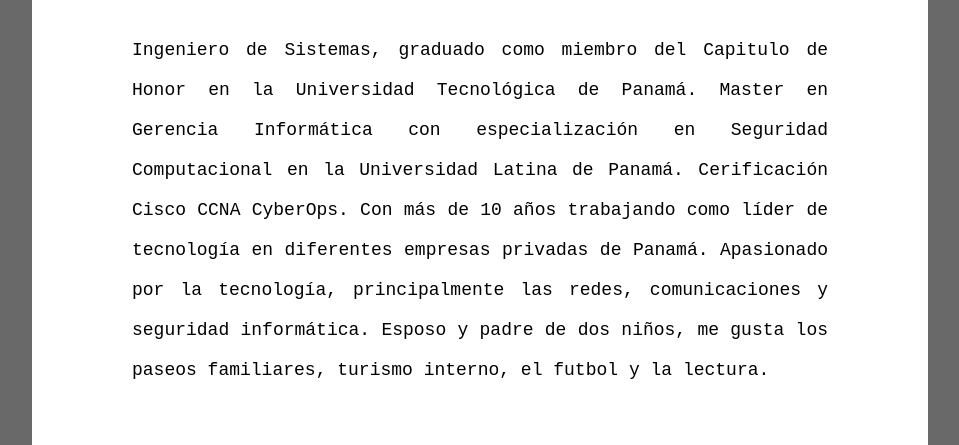
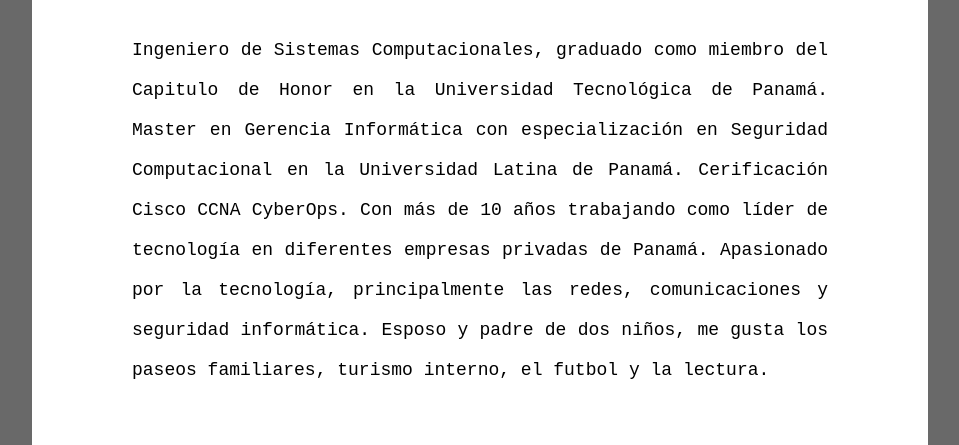
Before and after one commit to jonathanlop82/jonathanlop82.github.io, a plain HTML site: page index.html in a window 1280 px wide. Shown: the part 682-1127 px from the top of the page, without its empty margins (160-1119 px from the left). Drawn offline with Linux system fonts and the light colour scheme.

Commit message:
Actializacion 2020 1

```diff
--- a/index.html
+++ b/index.html
@@ -28,7 +28,7 @@
         <section>
             <h2>Sobre mí</h2>
             <p>
-              Ingeniero de Sistemas, graduado como miembro del Capitulo de Honor en la Universidad Tecnológica de Panamá.   Master en Gerencia Informática con especialización en Seguridad Computacional en la Universidad Latina de Panamá.   Cerificación Cisco CCNA CyberOps. Con más de 10 años trabajando como líder de tecnología en diferentes empresas privadas de Panamá. Apasionado por la tecnología, principalmente las redes, comunicaciones y seguridad informática. Esposo y padre de dos niños, me gusta los paseos familiares, turismo interno, el futbol y la lectura.
+              Ingeniero de Sistemas Computacionales, graduado como miembro del Capitulo de Honor en la Universidad Tecnológica de Panamá.   Master en Gerencia Informática con especialización en Seguridad Computacional en la Universidad Latina de Panamá.   Cerificación Cisco CCNA CyberOps. Con más de 10 años trabajando como líder de tecnología en diferentes empresas privadas de Panamá. Apasionado por la tecnología, principalmente las redes, comunicaciones y seguridad informática. Esposo y padre de dos niños, me gusta los paseos familiares, turismo interno, el futbol y la lectura.
             </p>
         </section>
         <aside class="">
```
